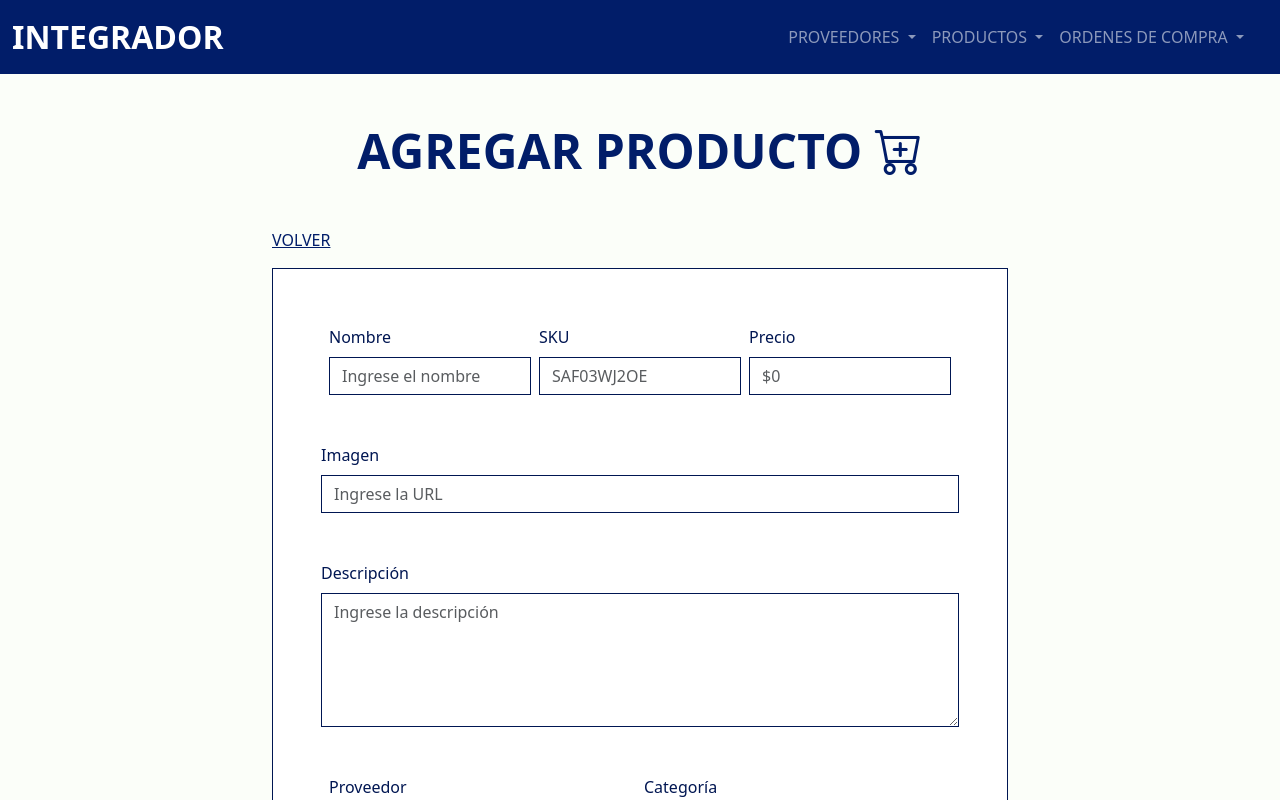
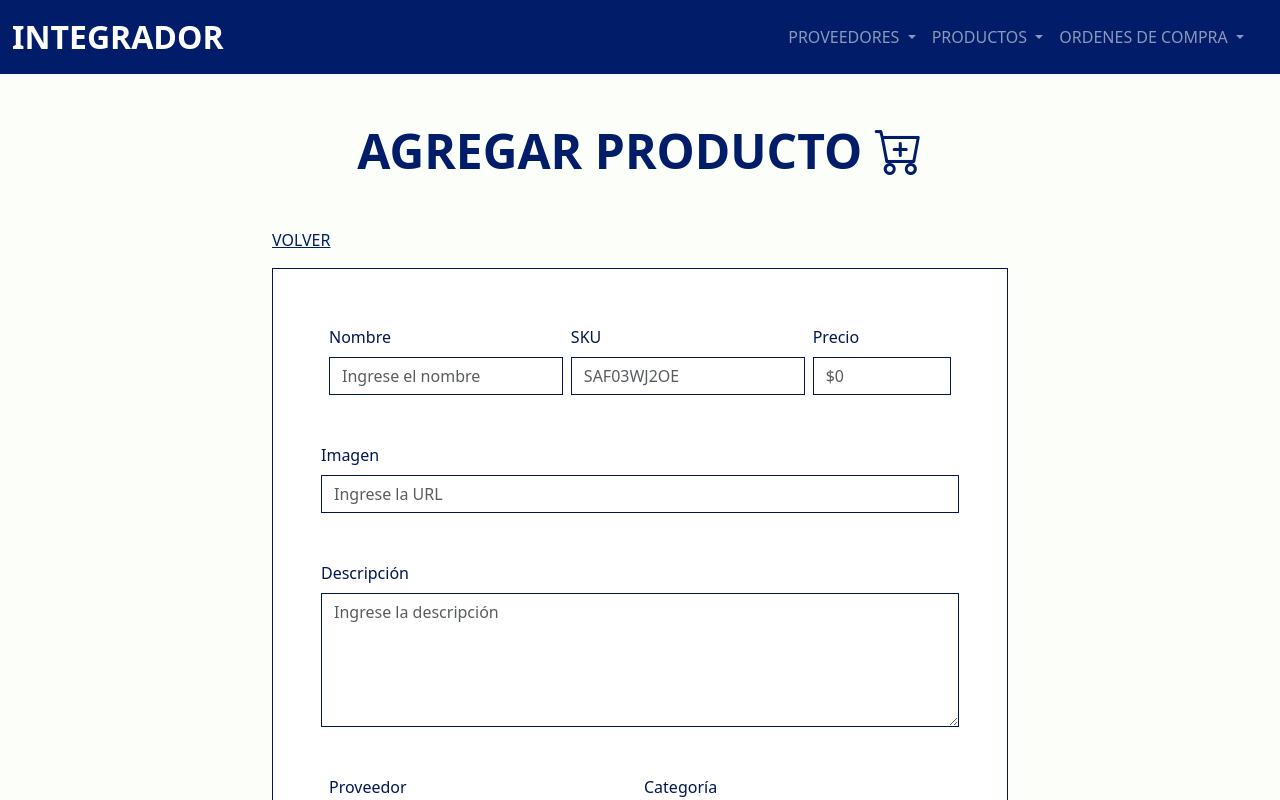
Before and after one commit to maugallo/Bootcamp-ASJ-Integrador, an Angular app in the folder integrador-angular/: page /products/form-product in a window 1280 px wide. Shown: the top 800 px of the page. Built offline with nearby package versions, Linux system fonts and the light colour scheme.

Commit message:
Validacion extra

```diff
--- a/integrador-angular/src/app/components/main/productos/form-producto/form-producto.component.html
+++ b/integrador-angular/src/app/components/main/productos/form-producto/form-producto.component.html
@@ -38,15 +38,18 @@
                             </div>
                             <div class="me">
                                 <label for="precio" class="form-label">Precio</label>
-                                <input id="txtPrecio" #precio="ngModel" [(ngModel)]="producto.precio" type="text"
-                                    name="precio" class="form-control" placeholder="$0" required min="0" minlength="1"
-                                    maxlength="9" pattern="^[0-9.]+$">
+                                <input id="txtPrecio" #precio="ngModel" [(ngModel)]="producto.precio" type="number"
+                                    name="precio" class="form-control" placeholder="$0" required min="1" max="9999999" minlength="1"
+                                    maxlength="9">
                                 <!-- Mensaje de error -->
                                 <div *ngIf="precio.touched && precio.errors?.['required']" class="text-danger ">
                                     <p><small>Este campo no puede estar vacío</small></p>
                                 </div>
-                                <div *ngIf="precio.touched && precio.errors?.['pattern']" class="text-danger ">
-                                    <p><small>Este campo solo acepta números</small></p>
+                                <div *ngIf="precio.touched && precio.errors?.['min']" class="text-danger ">
+                                    <p><small>Este campo no puede ser menor a 1</small></p>
+                                </div>
+                                <div *ngIf="precio.touched && precio.errors?.['max']" class="text-danger ">
+                                    <p><small>Este campo no puede ser mayor a 9.999.999</small></p>
                                 </div>
                             </div>
                         </div>
```
